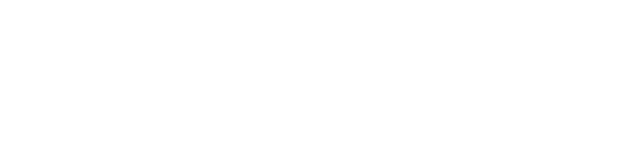
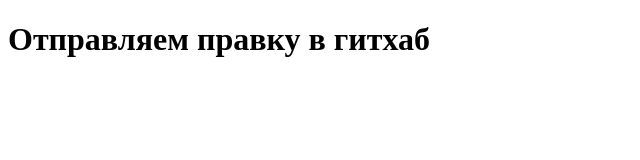
Before and after one commit to Salveny/first-project, a plain HTML site: page index.html in a window 1280 px wide. Shown: the whole page, without its empty margins (0-640 px from the left). Drawn offline with Linux system fonts and the light colour scheme; files that its build step writes are made by us from their sources; a web font is replaced by a local one.

Commit message:
Add h1 in html

```diff
--- a/index.html
+++ b/index.html
@@ -11,6 +11,7 @@
 <body>
 
 <header class="content-section">
+<h1> Отправляем правку в гитхаб </h1>
 </header>
 
 <main>
```
